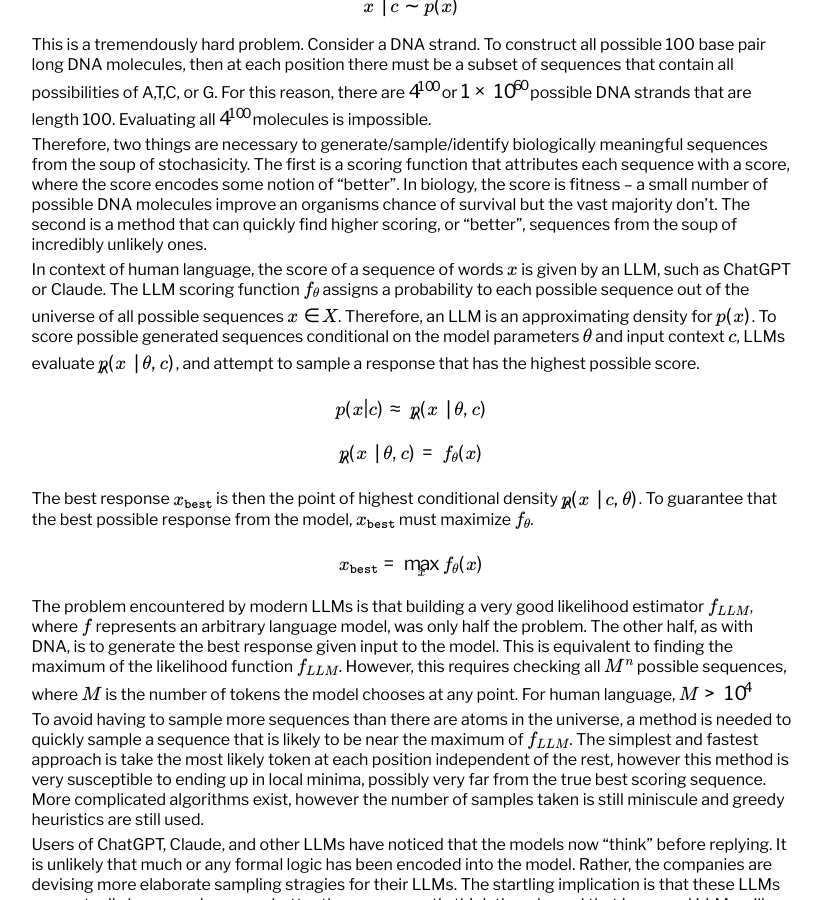
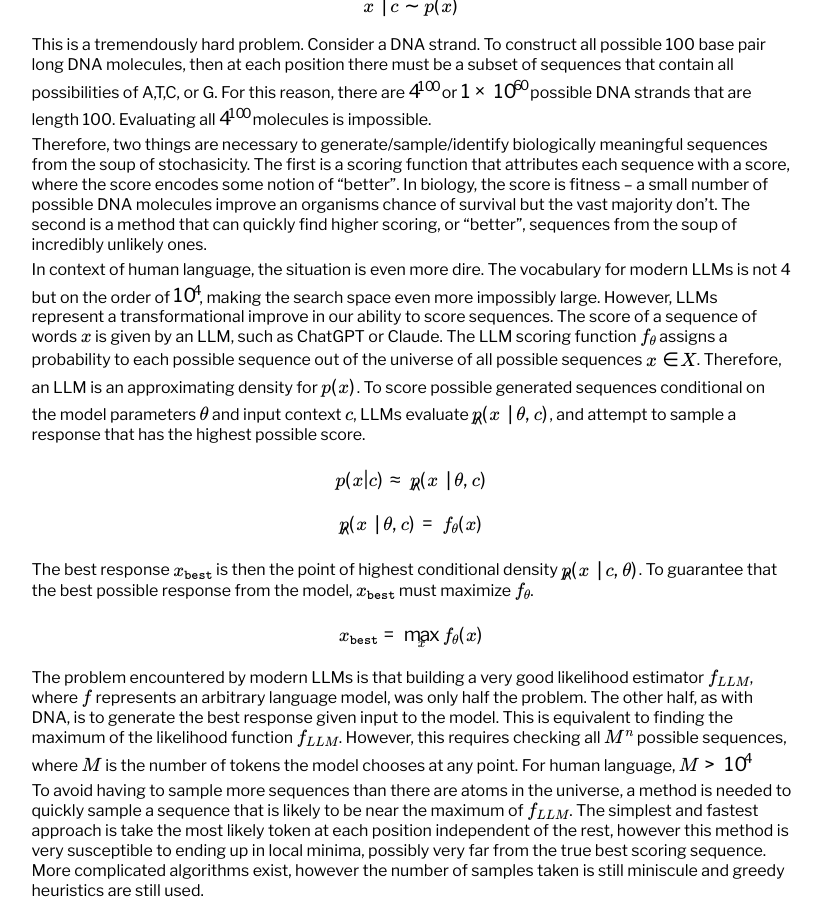
Before and after one commit to dan-sprague/dan-sprague.github.io, a Jekyll site: the page built from _posts/2025-02-02-llmthinking.markdown, in a window 1280 px wide and 900 px high, scrolled down 645 px. Shown: the whole window, without its empty margins (221-1043 px from the left). Built offline with Jekyll 4.4.1, drawn with Linux system fonts in a browser that asks for light colours; formulas are drawn with MathJax 3.

Commit message:
fixed bug

```diff
--- a/_posts/2025-02-02-llmthinking.markdown
+++ b/_posts/2025-02-02-llmthinking.markdown
@@ -23,7 +23,7 @@ This is a tremendously hard problem. Consider a DNA strand. To construct all pos
 
 Therefore, two things are necessary to generate/sample/identify biologically meaningful sequences from the soup of stochasicity. The first is a scoring function that attributes each sequence with a score, where the score encodes some notion of "better". In biology, the score is fitness -- a small number of possible DNA molecules improve an organisms chance of survival but the vast majority don't. The second is a method that can quickly find higher scoring, or "better", sequences from the soup of incredibly unlikely ones.
 
-In context of human language, the score of a sequence of words $x$ is given by an LLM, such as ChatGPT or Claude. The LLM scoring function $f_\theta$ assigns a probability to each possible sequence out of the universe of all possible sequences $x \in X$. Therefore, an LLM is an approximating density for $p(x)$. To score possible generated sequences conditional on the model parameters $\theta$ and input context $c$, LLMs evaluate $\hat{p}(x \mid \theta,c)$, and attempt to sample a response that has the highest possible score.
+In context of human language, the situation is even more dire. The vocabulary for modern LLMs is not 4 but on the order of $10^4$, making the search space even more impossibly large. However, LLMs represent a transformational improve in our ability to score sequences. The score of a sequence of words $x$ is given by an LLM, such as ChatGPT or Claude. The LLM scoring function $f_\theta$ assigns a probability to each possible sequence out of the universe of all possible sequences $x \in X$. Therefore, an LLM is an approximating density for $p(x)$. To score possible generated sequences conditional on the model parameters $\theta$ and input context $c$, LLMs evaluate $\hat{p}(x \mid \theta,c)$, and attempt to sample a response that has the highest possible score.
 
 $$p(x | c) \approx \hat{p}(x \mid \theta,c)$$
 
```
